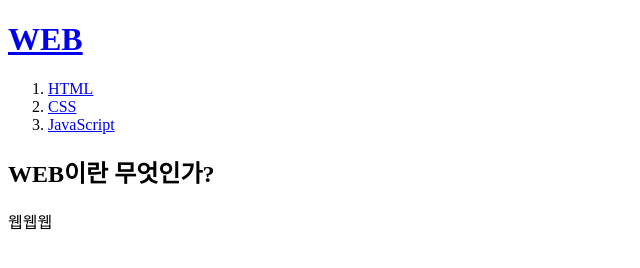
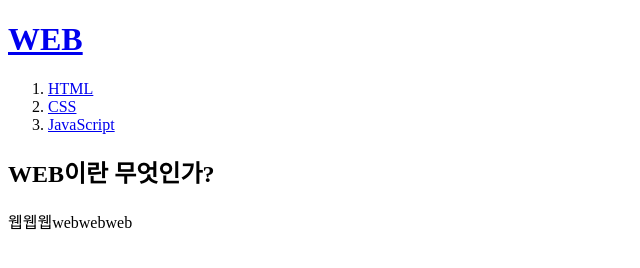
Before and after one commit to ahsyong2/my-first-web-site, a plain HTML site: page index.html in a window 1280 px wide. Shown: the full height of the page, 0-640 px from the left. Drawn offline with Linux system fonts and the light colour scheme.

Commit message:
Add files via upload

```diff
--- a/index.html
+++ b/index.html
@@ -12,6 +12,6 @@
     <li><a href="3.html">JavaScript</a></li>
 </ol>
 <h2>WEB이란 무엇인가?</h2>
-<p>웹웹웹</p>
+<p>웹웹웹webwebweb</p>
 </body>
 </html>
```
